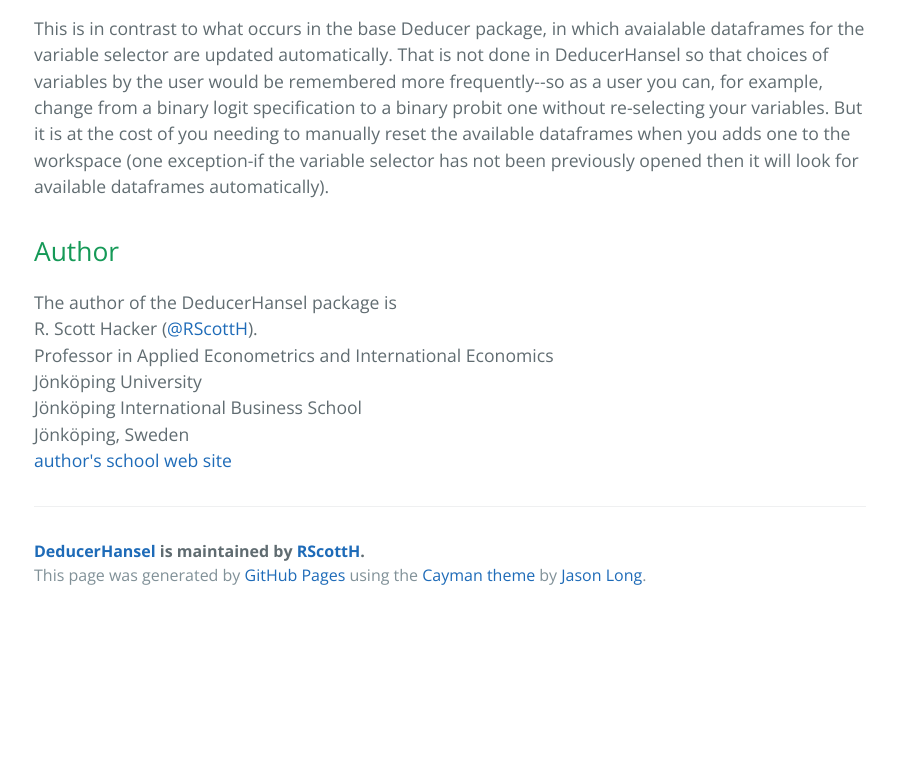
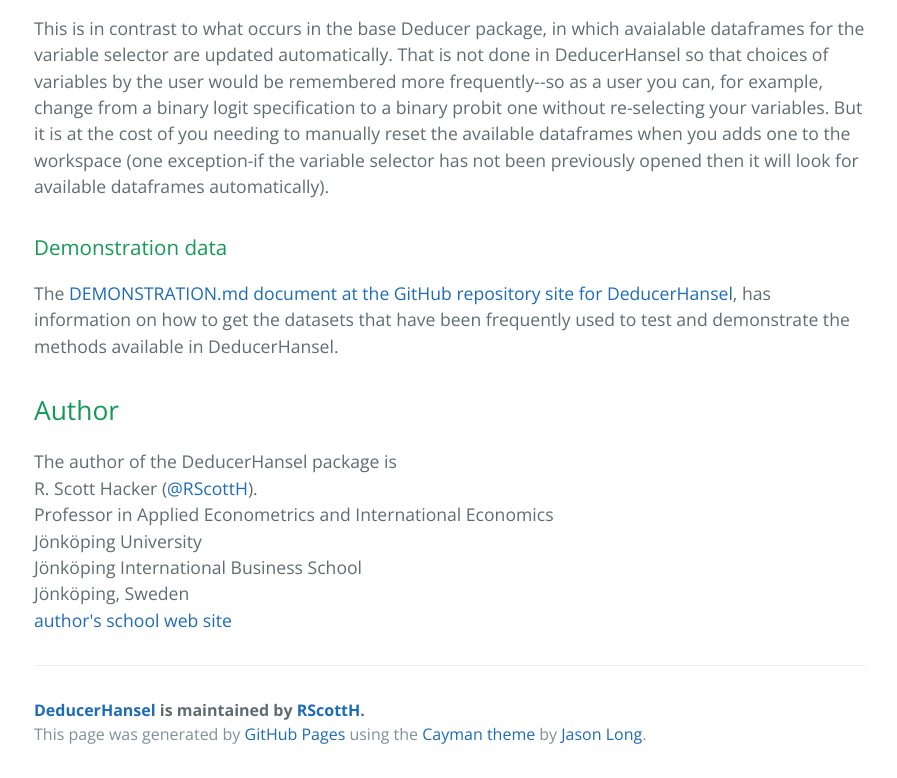
Before and after one commit to RScottH/DeducerHansel, a plain HTML site: page index.html in a window 1280 px wide. Shown: the part 2388-3166 px from the top of the page, without its empty margins (190-1087 px from the left). Before the commit the page ends 3007 px from the top, so only its background shows below. Drawn offline with nearby package versions, Linux system fonts and the light colour scheme.

Commit message:
Create gh-pages branch via GitHub

```diff
--- a/index.html
+++ b/index.html
@@ -75,6 +75,11 @@
 
 <p>This is in contrast to what occurs in the base Deducer package, in which avaialable dataframes for the variable selector are updated automatically. That is not done in DeducerHansel so that choices of variables by the user would be remembered more frequently--so as a user you can, for example, change from a binary logit specification to a binary probit one without re-selecting your variables. But it is at the cost of you needing to manually reset the available dataframes when you adds one to the workspace (one exception-if the variable selector has not been previously opened then it will look for available dataframes automatically).</p>
 
+<h3>
+<a id="demonstration-data" class="anchor" href="#demonstration-data" aria-hidden="true"><span class="octicon octicon-link"></span></a>Demonstration data</h3>
+
+<p>The <a href="https://github.com/RScottH/DeducerHansel/blob/master/DEMONSTRATION.md">DEMONSTRATION.md document at the GitHub repository site for DeducerHansel</a>, has information on how to get the datasets that have been frequently used to test and demonstrate the methods available in DeducerHansel.</p>
+
 <h2>
 <a id="author" class="anchor" href="#author" aria-hidden="true"><span class="octicon octicon-link"></span></a>Author</h2>
 
```
Also changed, not shown: params.json (+1 -1 lines).
